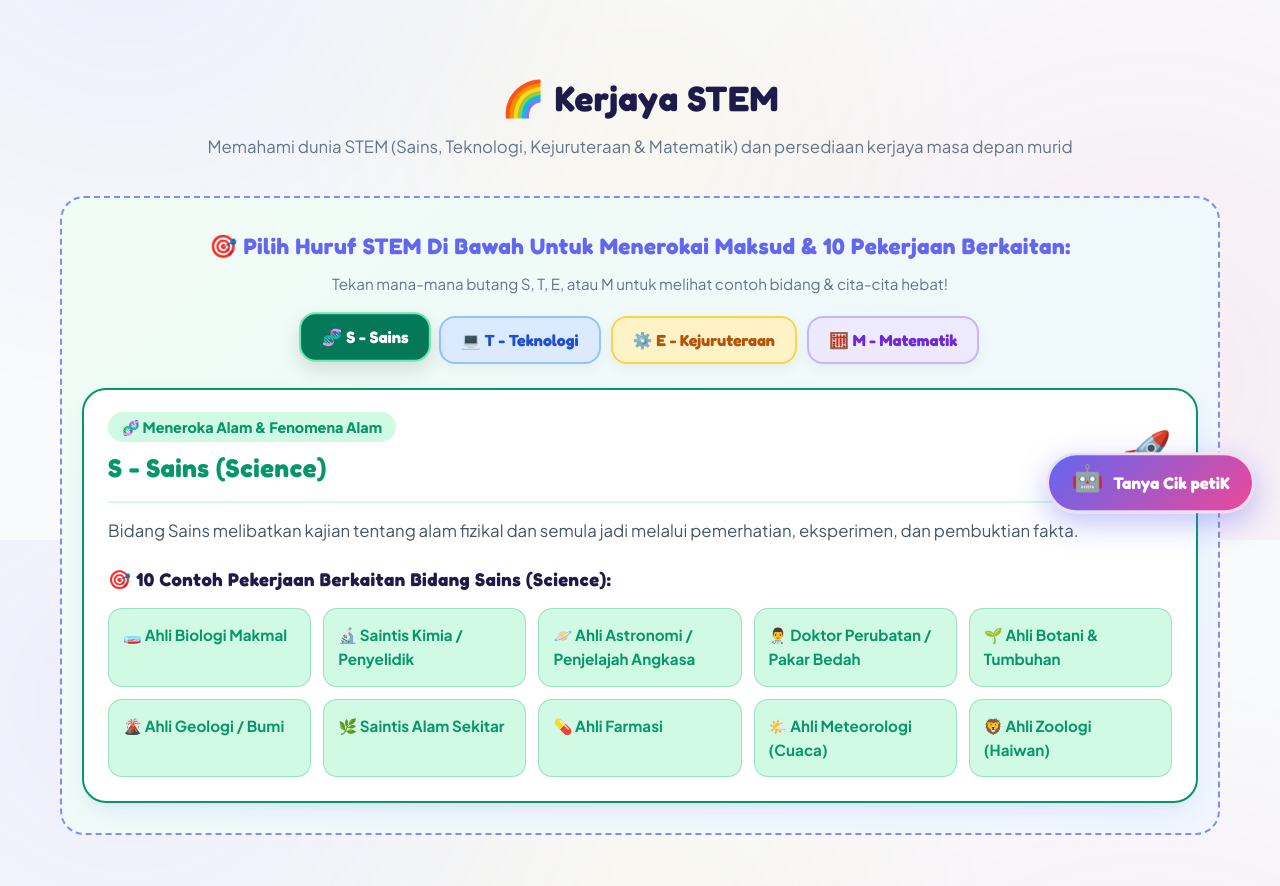
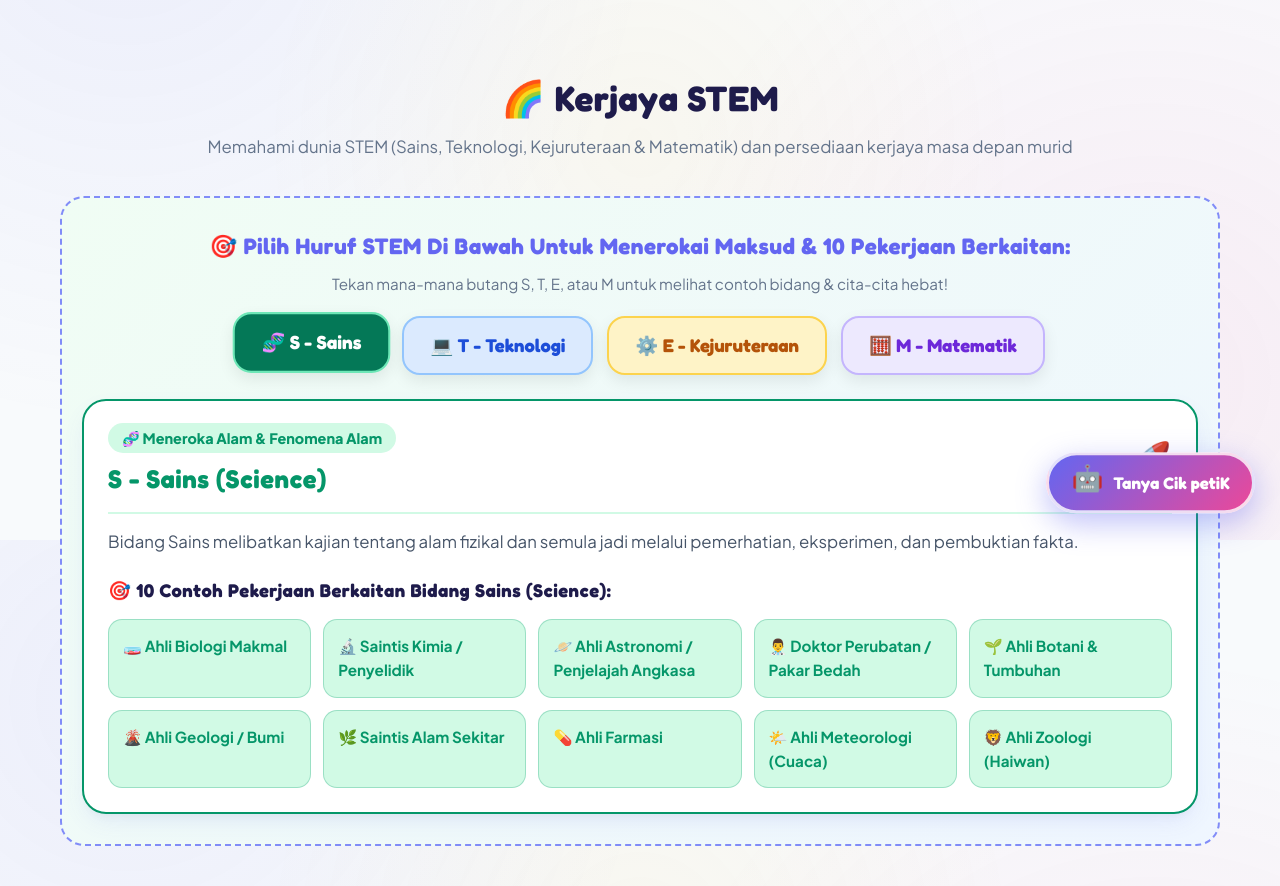
Before and after one commit to azfrhkmi/system_kerjaya, a PHP site: page / in a window 1280 px wide. Shown: the part 260-1146 px from the top of the page. Run offline with PHP 8.4, Linux system fonts and the light colour scheme.

Commit message:
Kemaskini CTA ke Jom bina kerjaya STEM anda!, toggle show/hide untuk butang STEM & Teori, dan butang STEM dibesarkan

```diff
--- a/assets/css/style.css
+++ b/assets/css/style.css
@@ -1255,3 +1255,17 @@ h1, h2, h3, h4, h5, .font-heading {
         grid-template-columns: repeat(2, 1fr);
     }
 }
+
+/* STEM BUTTONS LARGER SIZE */
+.stem-buttons-big {
+    gap: 14px;
+}
+
+.stem-buttons-big .gardner-btn {
+    padding: 16px 26px;
+    font-size: 1.15rem;
+    font-weight: 800;
+    min-height: 56px;
+    border-radius: 18px;
+    box-shadow: 0 6px 16px rgba(0,0,0,0.08);
+}
--- a/index.php
+++ b/index.php
@@ -35,15 +35,15 @@ require_once 'includes/header.php';
             </div>
 
             <!-- BUTANG MELINTANG S, T, E, M (BERSEJALAN DENGAN STYLES GARDNER) -->
-            <div class="gardner-buttons-wrapper">
-                <button type="button" class="gardner-btn gardner-btn-verbal stem-btn-s active" onclick="showStemDetail('S')">🧬 S - Sains</button>
+            <div class="gardner-buttons-wrapper stem-buttons-big">
+                <button type="button" class="gardner-btn gardner-btn-verbal stem-btn-s" onclick="showStemDetail('S')">🧬 S - Sains</button>
                 <button type="button" class="gardner-btn gardner-btn-logik stem-btn-t" onclick="showStemDetail('T')">💻 T - Teknologi</button>
                 <button type="button" class="gardner-btn gardner-btn-kinestetik stem-btn-e" onclick="showStemDetail('E')">⚙️ E - Kejuruteraan</button>
                 <button type="button" class="gardner-btn gardner-btn-muzik stem-btn-m" onclick="showStemDetail('M')">🧮 M - Matematik</button>
             </div>
 
             <!-- BEKAS PAPARAN DETAIL STEM -->
-            <div id="stemDisplay" class="gardner-detail-display active" style="margin-top: 24px;"></div>
+            <div id="stemDisplay" class="gardner-detail-display" style="margin-top: 24px;"></div>
         </div>
     </section>
 
@@ -233,7 +233,7 @@ require_once 'includes/header.php';
         <h2>Adakah Anda Bersedia Terokai Cita-Cita Anda? 🌟</h2>
         <p>Isi borang soal jawab kerjaya sekarang untuk berkongsi minat bersama Guru Bimbingan & Kaunseling sekolah anda!</p>
         <a href="soal_jawab.php" class="btn-cta-big">
-            Mari meneroka.
+            🚀 Jom bina kerjaya STEM anda!
         </a>
     </section>
 
```
Also changed, not shown: assets/js/main.js (+46 -12 lines).
